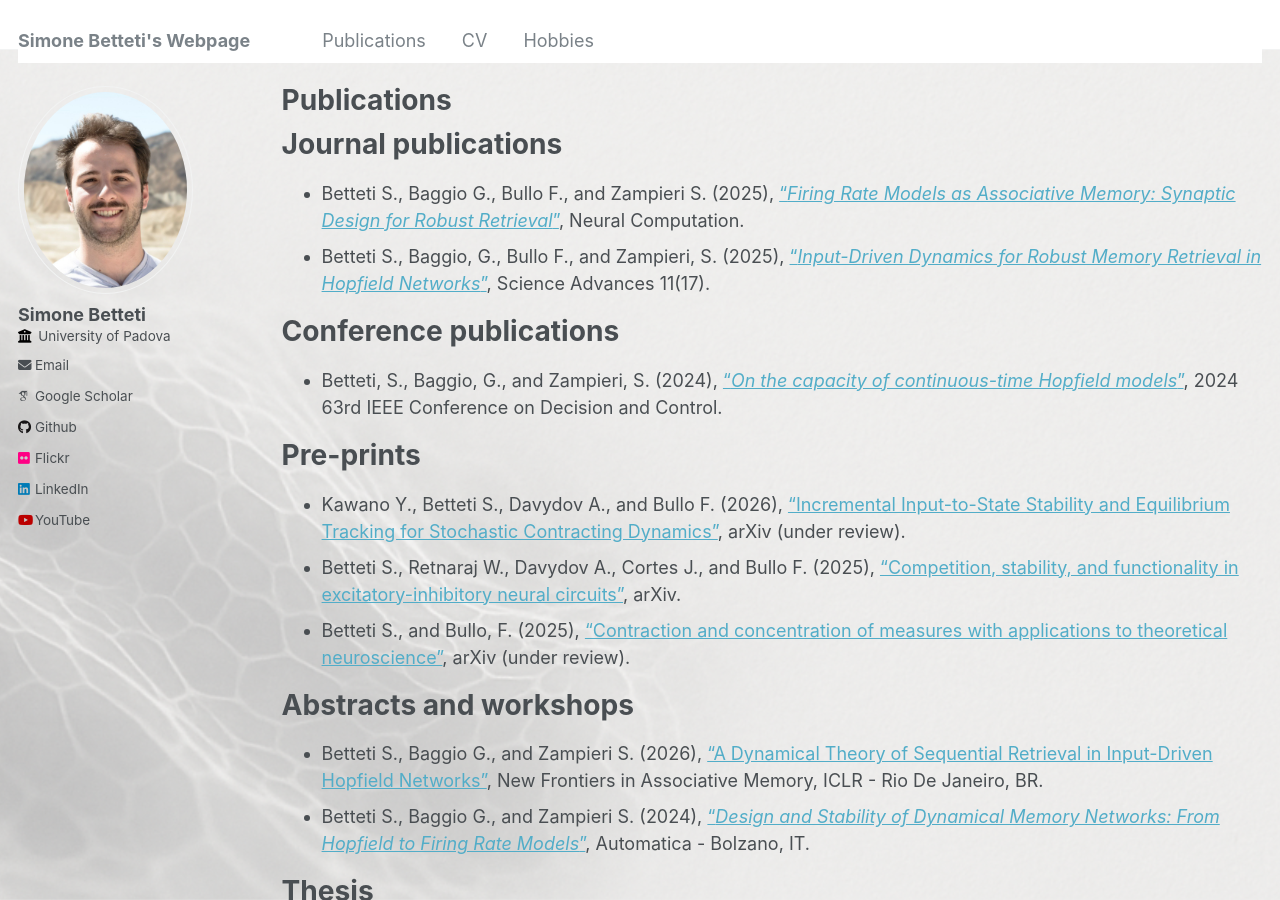
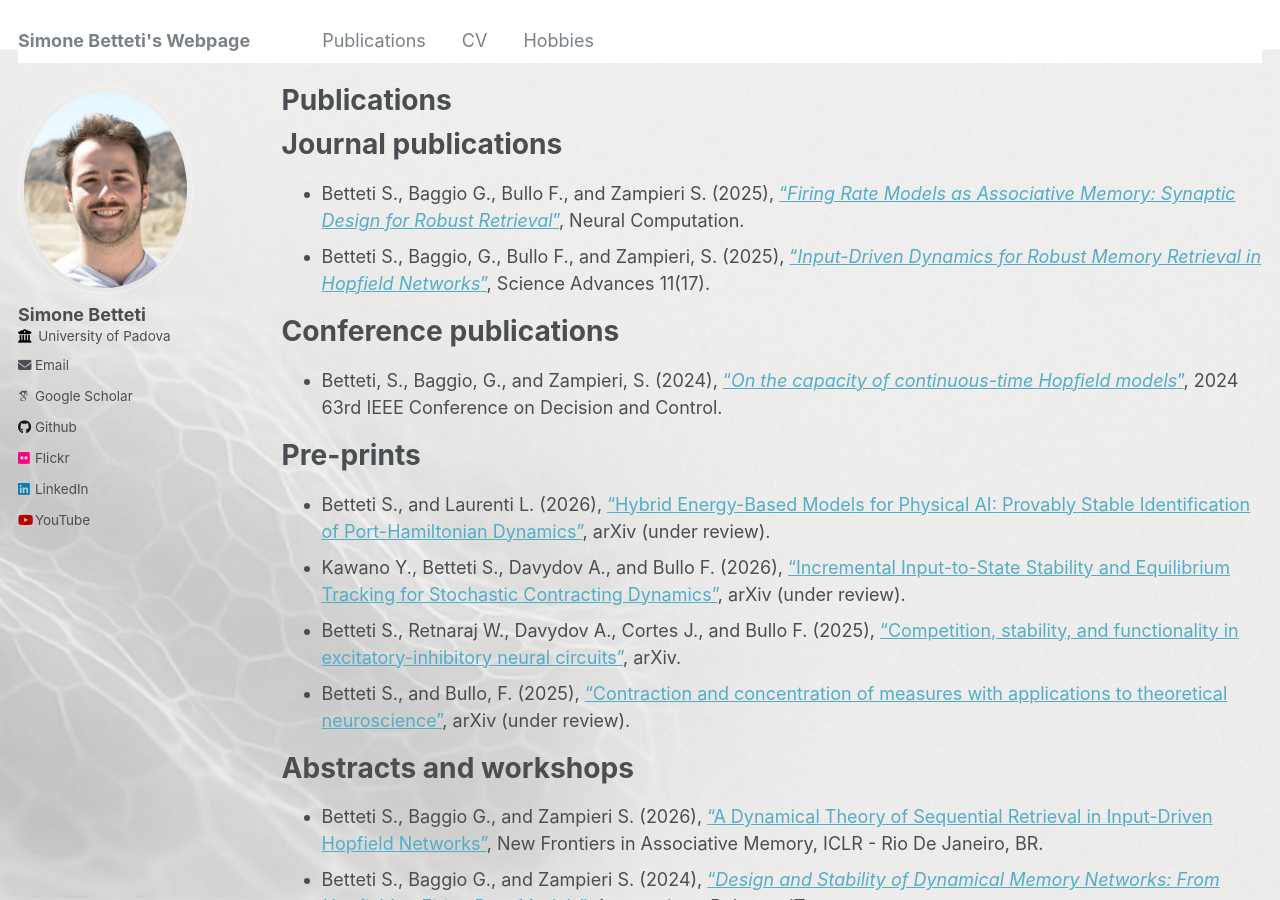
Before and after one commit to sim1bet/sim1bet.github.io, a Jekyll site: the page built from _pages/publications.md, in a window 1280 px wide and 900 px high. Built offline with Jekyll 4.4.1, drawn with Linux system fonts in a browser that asks for light colours; some web fonts are replaced.

Commit message:
Add new pre-print publication entry

```diff
--- a/_pages/publications.md
+++ b/_pages/publications.md
@@ -13,6 +13,7 @@ author_profile: true
 * Betteti, S., Baggio, G., and Zampieri, S. (2024), ["_On the capacity of continuous-time Hopfield models_"](https://ieeexplore.ieee.org/document/10886497), 2024 63rd IEEE Conference on Decision and Control.
 
 # Pre-prints
+* Betteti S., and Laurenti L. (2026), ["Hybrid Energy-Based Models for Physical AI: Provably Stable Identification of Port-Hamiltonian Dynamics"](https://arxiv.org/abs/2604.00277), arXiv (under review).
 * Kawano Y., Betteti S., Davydov A., and Bullo F. (2026), ["Incremental Input-to-State Stability and Equilibrium Tracking for Stochastic Contracting Dynamics"](https://arxiv.org/abs/2602.18382), arXiv (under review).
 * Betteti S., Retnaraj W., Davydov A., Cortes J., and Bullo F. (2025), ["Competition, stability, and functionality in excitatory-inhibitory neural circuits"](https://arxiv.org/abs/2512.05252), arXiv.
 * Betteti S., and Bullo, F. (2025), ["Contraction and concentration of measures with applications to theoretical neuroscience"](https://arxiv.org/abs/2504.05666), arXiv (under review).
```
